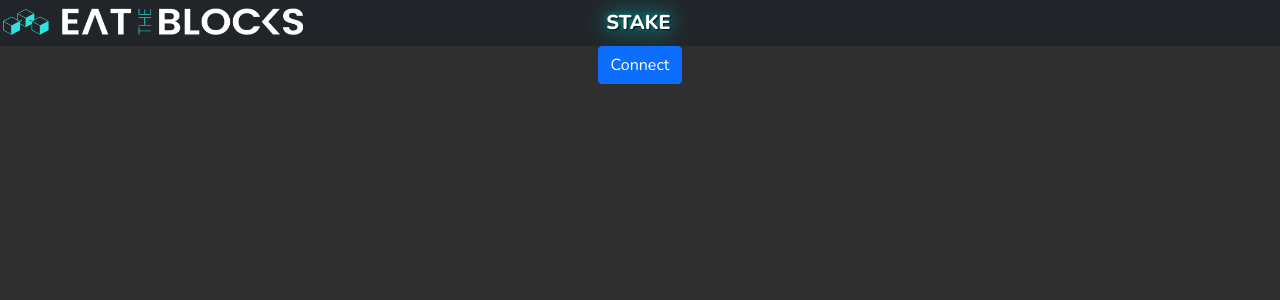
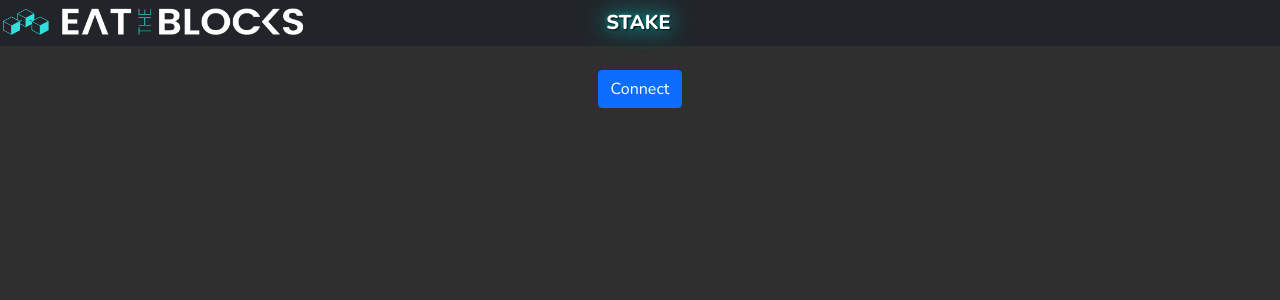
Before and after one commit to snow-man999/Eat-The-Stake, a React (Create React App) app in the folder client/: page / in a window 1280 px wide. Shown: the top 300 px of the page. Built offline with nearby package versions, Linux system fonts and the light colour scheme.

Commit message:
add connect/loading ui

```diff
--- a/client/src/App.js
+++ b/client/src/App.js
@@ -30,13 +30,19 @@ function App() {
   const [userDetails, setUserDetails] = useState({});
   const [owner, setOwner] = useState(undefined);
 
+  const [isGlobalLoading, setIsGlobalLoading] = useState(true);
+  const [isConnectingToWallet, setIsConnectingToWallet] = useState(false);
+  const [connectButtonMessage, setConnectButtonMessage] = useState("Connect");
+
   const TOKENDECIMALS = 18;
 
 
   useEffect(() => {
     (async () => {
       // SET TO LOADING
+      setIsGlobalLoading(false);
       window.addEventListener("load", async () => {
+        //alert("2")
         try {
           //await window.ethereum.request({ method: 'eth_requestAccounts' });
           //initConnection();
@@ -86,9 +92,12 @@ function App() {
 
   async function initConnection() {
     try {
+
       // Get network provider and web3 instance.
+      setIsConnectingToWallet(true);
+      setConnectButtonMessage("Please approve wallet connection...");
       const web3 = await connectToWallet();
-
+      setIsGlobalLoading(true);
       // Use web3 to get the user's accounts.
       //const accounts = await web3.eth.getAccounts();
       const accounts = await window.ethereum.request({ method: 'eth_accounts' });
@@ -152,6 +161,10 @@ function App() {
         `Failed to load web3, accounts, or contract. Check console for details.`,
       );
       console.error(error);
+    } finally {
+      setIsGlobalLoading(false);
+      setIsConnectingToWallet(false);
+      setConnectButtonMessage("Connect");
     }
   }
 
@@ -273,7 +286,7 @@ function App() {
           STAKE
         </div>
         <div>
-          {web3? <AddressView />: undefined}
+          {web3? <AddressView />: ' '}
 
         </div>
       </div>
@@ -338,22 +351,25 @@ function App() {
     </>
   );
 
-/*
-  if (typeof web3 === 'undefined') {
+  if (isGlobalLoading) {
     return (
-    <>
-      <div>
-        <Button onClick={initConnection}>Connect</Button>
+      <>
+      <div className="outerApp">
+        <Nav2 />
+        <div className="App">
+          <br/>
+          Loading...
+        </div>
       </div>
-    </>
+      </>
     )
-  }*/
+  }
 
   return (
     <div className="outerApp">
       <Nav2 />
       <div className="App">
-        {web3? <MainView /> : <Button onClick={initConnection}>Connect</Button> }
+        {web3? <MainView /> : <div><br/><Button onClick={initConnection} disabled={isConnectingToWallet}>{connectButtonMessage}</Button></div> }
       </div>
     </div>
 
```
